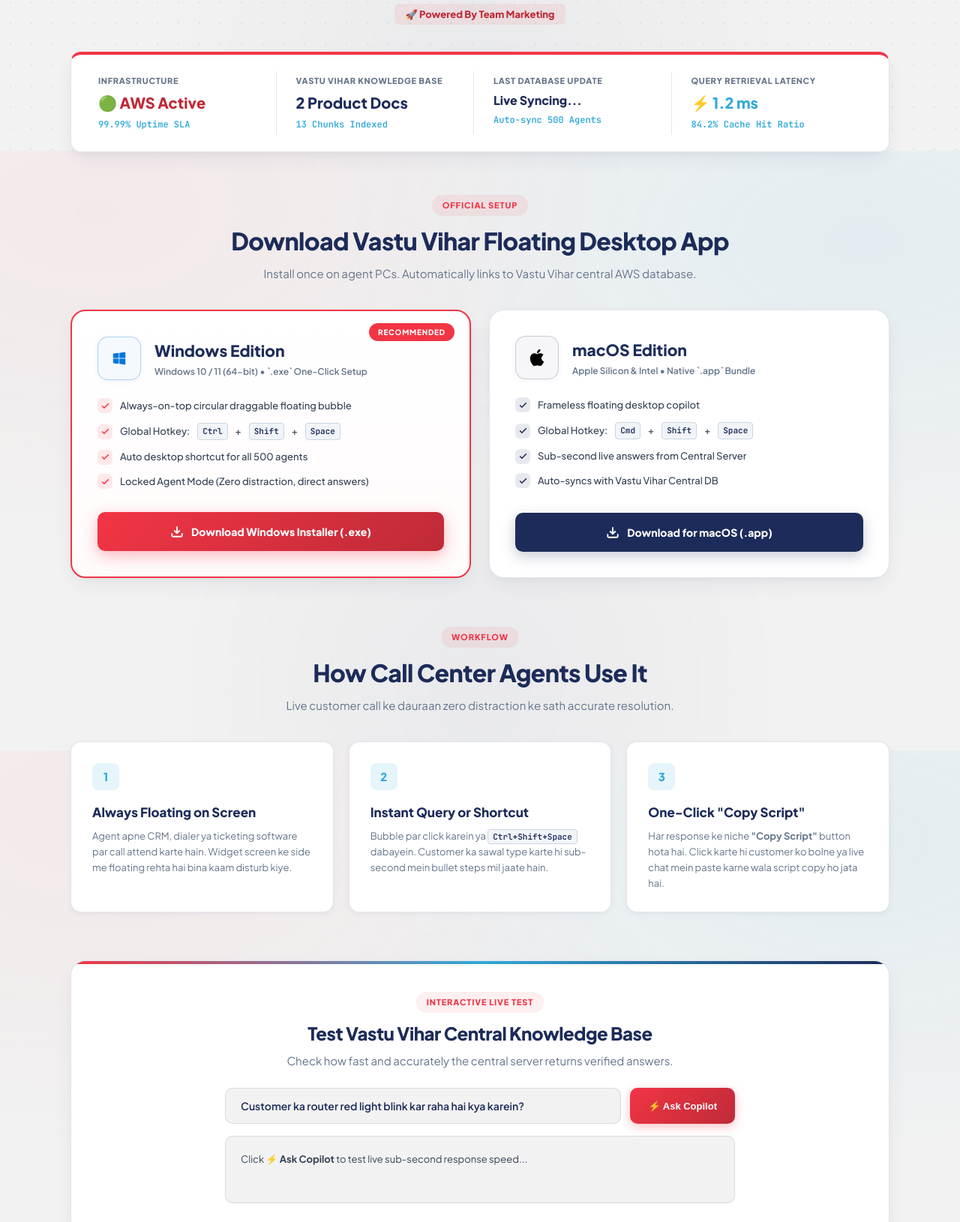
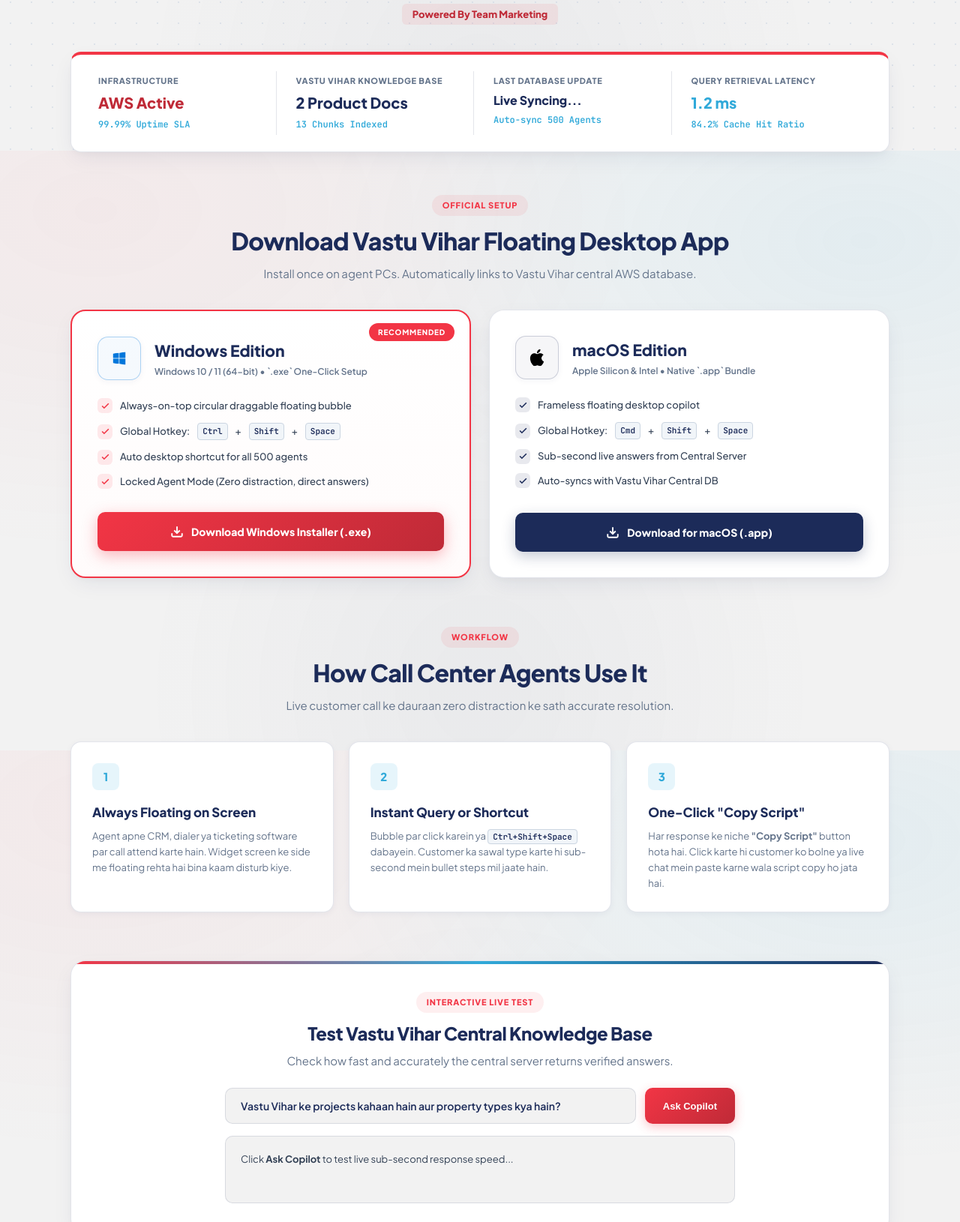
Before and after one commit to kumaranujranchi/vv-callcenterbot, an Electron app: page public/portal.html in a window 1280 px wide. Shown: the part 599-2229 px from the top of the page at 75% size. Drawn offline with Linux system fonts and the light colour scheme; no server answers.

Commit message:
style: Remove all em-dashes and emojis from portal.html

```diff
--- a/public/portal.html
+++ b/public/portal.html
@@ -717,14 +717,14 @@
         <span>VASTU VIHAR CENTRAL KNOWLEDGE BASE LIVE &amp; BROADCASTING</span>
       </div>
       <h1 class="hero-heading">
-        Vastu Vihar — Call Center AI Support<br/>
+        Vastu Vihar - Call Center AI Support<br/>
         <span class="brand-highlight">For 500+ Active Agents</span>
       </h1>
       <p class="hero-subheading">
         Screen ke corner mein rehta hai hamesha floating. Vastu Vihar projects, pricing, documents aur policies se judhi koi bhi jaankari sub-second mein bullet points aur customer scripts ke sath deta hai.
       </p>
       <div>
-        <span class="power-tagline">🚀 Powered By Team Marketing</span>
+        <span class="power-tagline">Powered By Team Marketing</span>
       </div>
     </header>
 
@@ -732,7 +732,7 @@
     <div class="db-status-bar">
       <div class="status-col">
         <span class="col-title">Infrastructure</span>
-        <span class="col-data" style="color:var(--brand-dark-red);">🟢 AWS Active</span>
+        <span class="col-data" style="color:var(--brand-dark-red);">AWS Active</span>
         <span class="col-meta">99.99% Uptime SLA</span>
       </div>
       <div class="status-col">
@@ -747,7 +747,7 @@
       </div>
       <div class="status-col">
         <span class="col-title">Query Retrieval Latency</span>
-        <span class="col-data" style="color:var(--brand-sky);">⚡ 1.2 ms</span>
+        <span class="col-data" style="color:var(--brand-sky);">1.2 ms</span>
         <span class="col-meta">84.2% Cache Hit Ratio</span>
       </div>
     </div>
@@ -884,12 +884,12 @@
       </div>
 
       <form id="demo-form" class="test-form">
-        <input type="text" id="demo-query" class="test-input" placeholder="e.g. router red light fix, return policy, pricing..." value="Customer ka router red light blink kar raha hai kya karein?" />
-        <button type="submit" class="btn-test-action">⚡ Ask Copilot</button>
+        <input type="text" id="demo-query" class="test-input" placeholder="e.g. project locations, pricing, booking..." value="Vastu Vihar ke projects kahaan hain aur property types kya hain?" />
+        <button type="submit" class="btn-test-action">Ask Copilot</button>
       </form>
 
       <div class="test-output" id="demo-result">
-        Click <strong>⚡ Ask Copilot</strong> to test live sub-second response speed...
+        Click <strong>Ask Copilot</strong> to test live sub-second response speed...
       </div>
     </section>
 
@@ -951,7 +951,7 @@
         const latency = Math.round(performance.now() - start);
 
         let html = `<div style="display:flex; justify-content:space-between; margin-bottom:10px; font-size:12px; color:#64748b; border-bottom:1px solid #e2e8f0; padding-bottom:6px;">
-          <span>⚡ Response Time: <strong style="color:#059669;">${data.latencyMs || latency}ms</strong> ${data.isCached ? '(Cached)' : ''}</span>
+          <span>Response Time: <strong style="color:#059669;">${data.latencyMs || latency}ms</strong> ${data.isCached ? '(Cached)' : ''}</span>
           <span>Source: <strong style="color:#1C2B59;">${data.sources && data.sources[0] ? data.sources[0].source : 'Knowledge Base'}</strong></span>
         </div>`;
         html += `<div style="white-space:pre-wrap; line-height:1.6; color:#1e293b;">${escapeHtml(data.answer)}</div>`;
```
